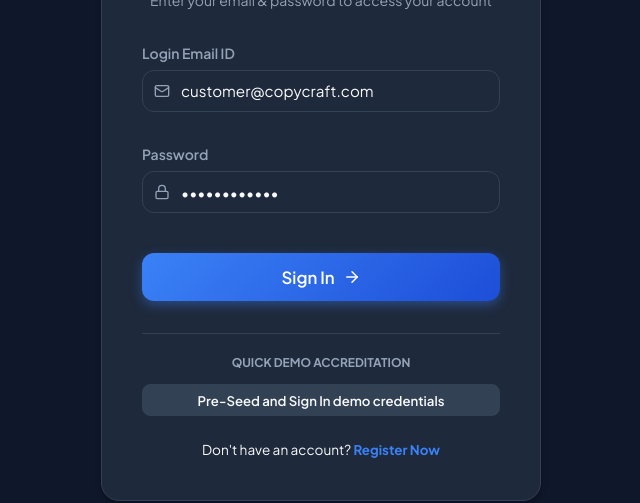
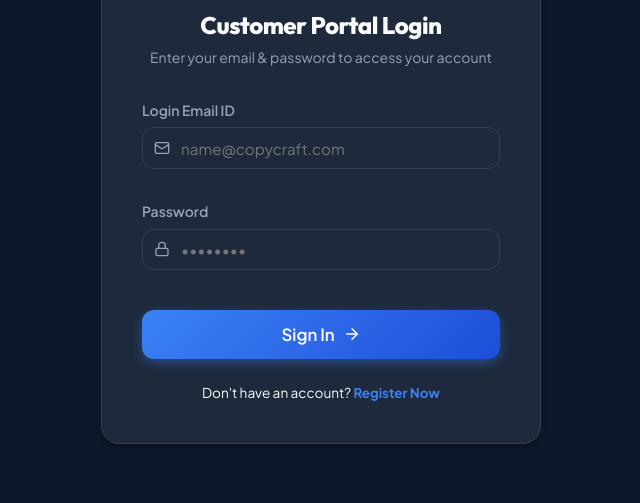
Before and after one commit to juttadaloksainadh-ctrl/copycraft, a React (Vite) app in the folder frontend/: page / in a window 1280 px wide. Both pictures are taken after a click on the element 248 px from the left and 531 px from the top of the page. Shown: the part 256-759 px from the top of the page, without its empty margins (319-959 px from the left). Built offline with nearby package versions, Linux system fonts and the light colour scheme; no server answers.

Commit message:
fix(frontend): remove quick demo bypass buttons and prefilled credentials from login page

```diff
--- a/frontend/src/pages/LoginPage.jsx
+++ b/frontend/src/pages/LoginPage.jsx
@@ -1,27 +1,20 @@
-import React, { useState, useEffect } from 'react';
+import React, { useState } from 'react';
 import { useAuth } from '../context/AuthContext';
 import { useToast } from '../context/ToastContext';
 import { Mail, Lock, ArrowRight, ArrowLeft } from 'lucide-react';
 
 export default function LoginPage({ onNavigate, selectedPortal = 'customer' }) {
-  const { login, switchDemoRole } = useAuth();
+  const { login } = useAuth();
   const { addToast } = useToast();
 
-  // Demo accounts directory for quick click logs
-  const defaultEmails = {
-    customer: 'customer@copycraft.com',
-    dealer: 'dealer@copycraft.com',
-    distributor: 'distributor@copycraft.com',
-    admin: 'admin@copycraft.com'
-  };
+
+
 
   const [email, setEmail] = useState('');
-  const [password, setPassword] = useState('Password123!');
+  const [password, setPassword] = useState('');
   const [isSubmitting, setIsSubmitting] = useState(false);
 
-  useEffect(() => {
-    setEmail(defaultEmails[selectedPortal] || '');
-  }, [selectedPortal]);
+
 
   const handleSubmit = async (e) => {
     e.preventDefault();
@@ -43,20 +36,7 @@ export default function LoginPage({ onNavigate, selectedPortal = 'customer' }) {
     }
   };
 
-  const handleQuickDemo = async () => {
-    setIsSubmitting(true);
-    try {
-      const res = await switchDemoRole(selectedPortal);
-      if (res?.success) {
-        addToast(`Demo ${selectedPortal} access granted`, 'success');
-        onNavigate('dashboard');
-      }
-    } catch (e) {
-      addToast('Demo switch failed', 'error');
-    } finally {
-      setIsSubmitting(false);
-    }
-  };
+
 
   const portalNames = {
     customer: 'Customer Portal',
@@ -136,20 +116,7 @@ export default function LoginPage({ onNavigate, selectedPortal = 'customer' }) {
           </button>
         </form>
 
-        {/* Demo Bypass Option */}
-        <div style={{ marginTop: '2rem', paddingTop: '1.25rem', borderTop: '1px solid var(--border-color)' }}>
-          <div style={{ fontSize: '0.75rem', fontWeight: 700, color: 'var(--text-muted)', textAlign: 'center', marginBottom: '0.75rem' }}>
-            QUICK DEMO ACCREDITATION
-          </div>
-          <button
-            className="btn btn-sm btn-secondary"
-            onClick={handleQuickDemo}
-            disabled={isSubmitting}
-            style={{ width: '100%' }}
-          >
-            Pre-Seed and Sign In demo credentials
-          </button>
-        </div>
+
 
         {selectedPortal === 'customer' && (
           <div style={{ marginTop: '1.5rem', textAlign: 'center', fontSize: '0.85rem' }}>
```
